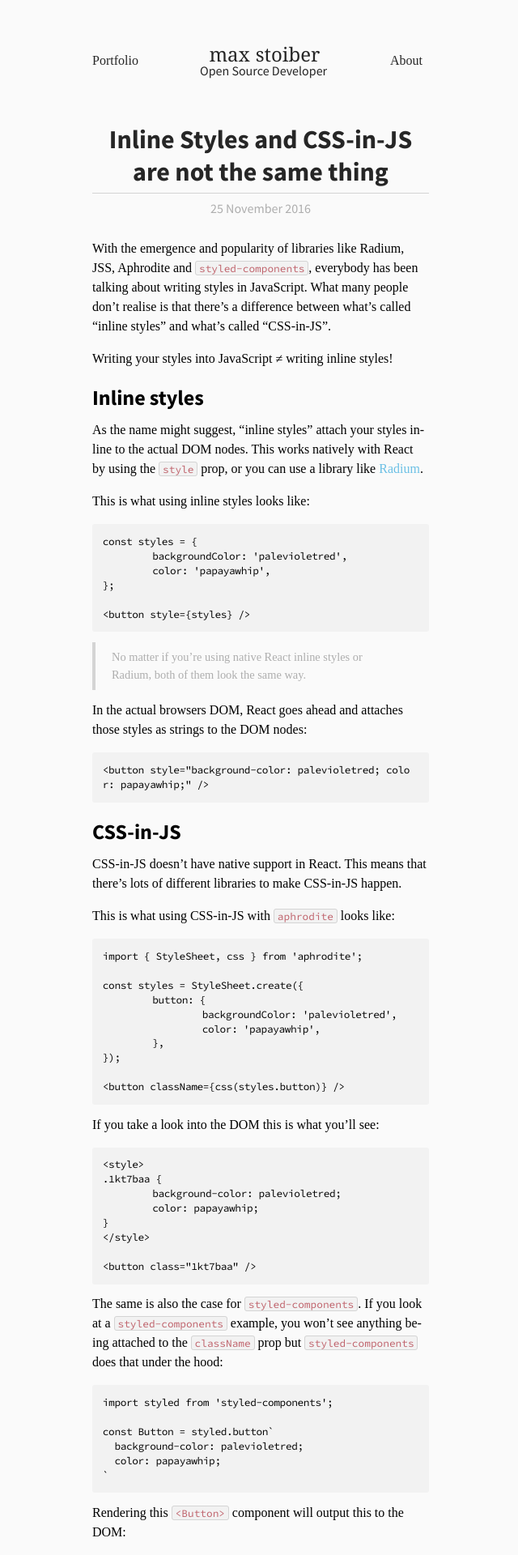
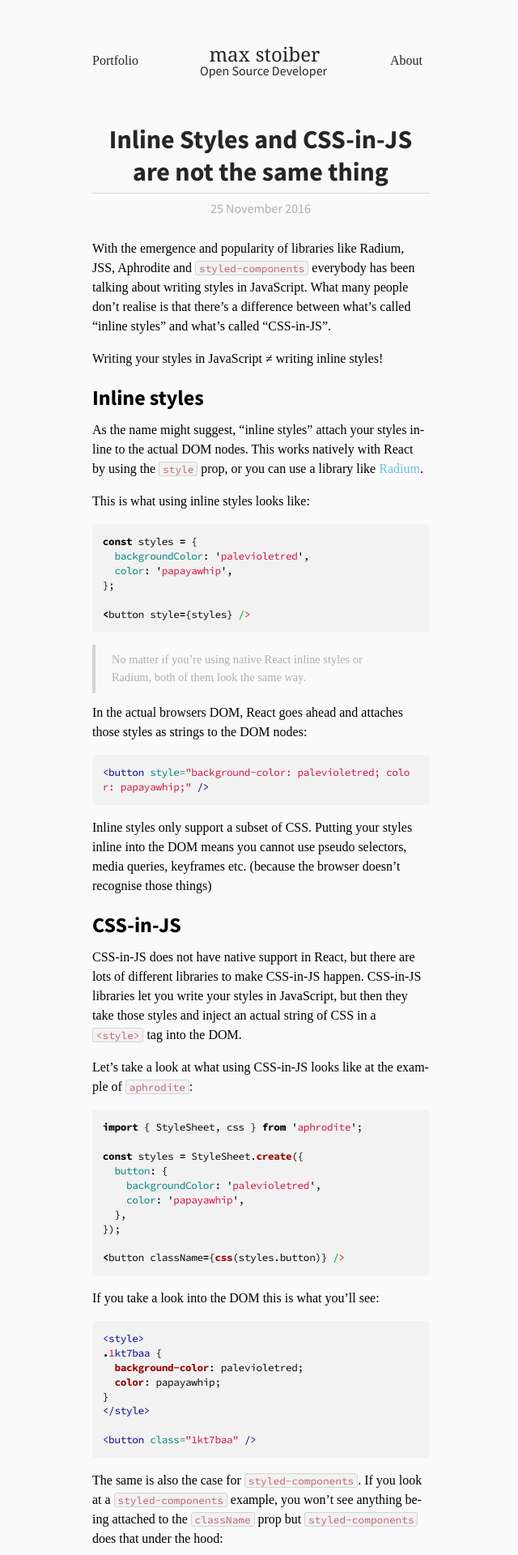
Before and after one commit to mxstbr/mxstbr.github.io, a Jekyll site: the page built from _posts/2016-11-25-inline-styles-vs-css-in-js.md, in a window 1280 px wide. Shown: the top 1920 px of the page at 81% size, without its empty margins (318-958 px from the left). Built offline with Jekyll 4.4.1, drawn with Linux system fonts in a browser that asks for light colours; some web fonts are replaced; some of the changed text lies outside the part shown.

Commit message:
Finish inline styles vs css-in-js post

````diff
--- a/_posts/2016-11-25-inline-styles-vs-css-in-js.md
+++ b/_posts/2016-11-25-inline-styles-vs-css-in-js.md
@@ -4,9 +4,9 @@ title: Inline Styles and CSS-in-JS are not the same thing
 tags: styling react inline css-in-js
 ---
 
-With the emergence and popularity of libraries like Radium, JSS, Aphrodite and `styled-components`, everybody has been talking about writing styles in JavaScript. What many people don't realise is that there's a difference between what's called "inline styles" and what's called "CSS-in-JS".
+With the emergence and popularity of libraries like Radium, JSS, Aphrodite and `styled-components` everybody has been talking about writing styles in JavaScript. What many people don't realise is that there's a difference between what's called "inline styles" and what's called "CSS-in-JS".
 
-Writing your styles into JavaScript ≠ writing inline styles!
+Writing your styles in JavaScript ≠ writing inline styles!
 
 ## Inline styles
 
@@ -14,10 +14,10 @@ As the name might suggest, "inline styles" attach your styles inline to the actu
 
 This is what using inline styles looks like:
 
-```JS
+```javascript
 const styles = {
-	backgroundColor: 'palevioletred',
-	color: 'papayawhip',
+  backgroundColor: 'palevioletred',
+  color: 'papayawhip',
 };
 
 <button style={styles} />
@@ -27,24 +27,26 @@ const styles = {
 
 In the actual browsers DOM, React goes ahead and attaches those styles as strings to the DOM nodes:
 
-```HTML
+```html
 <button style="background-color: palevioletred; color: papayawhip;" />
 ```
 
+Inline styles only support a subset of CSS. Putting your styles inline into the DOM means you cannot use pseudo selectors, media queries, keyframes etc. (because the browser doesn't recognise those things)
+
 ## CSS-in-JS
 
-CSS-in-JS doesn't have native support in React. This means that there's lots of different libraries to make CSS-in-JS happen.
+CSS-in-JS does not have native support in React, but there are lots of different libraries to make CSS-in-JS happen. CSS-in-JS libraries let you write your styles in JavaScript, but then they take those styles and inject an actual string of CSS in a `<style>` tag into the DOM.
 
-This is what using CSS-in-JS with [`aphrodite`](https://github.com/khan/aphrodite) looks like:
+Let's take a look at what using CSS-in-JS looks like at the example of [`aphrodite`](https://github.com/khan/aphrodite):
 
-```JS
+```javascript
 import { StyleSheet, css } from 'aphrodite';
 
 const styles = StyleSheet.create({
-	button: {
-		backgroundColor: 'palevioletred',
-		color: 'papayawhip',
-	},
+  button: {
+    backgroundColor: 'palevioletred',
+    color: 'papayawhip',
+  },
 });
 
 <button className={css(styles.button)} />
@@ -52,11 +54,11 @@ const styles = StyleSheet.create({
 
 If you take a look into the DOM this is what you'll see:
 
-```HTML
+```html
 <style>
 .1kt7baa {
-	background-color: palevioletred;
-	color: papayawhip;
+  background-color: palevioletred;
+  color: papayawhip;
 }
 </style>
 
@@ -65,7 +67,7 @@ If you take a look into the DOM this is what you'll see:
 
 The same is also the case for [`styled-components`](https://github.com/styled-components/styled-components). If you look at a `styled-components` example, you won't see anything being attached to the `className` prop but `styled-components` does that under the hood:
 
-```JS
+```javascript
 import styled from 'styled-components';
 
 const Button = styled.button`
@@ -76,7 +78,7 @@ const Button = styled.button`
 
 Rendering this `<Button>` component will output this to the DOM:
 
-```HTML
+```html
 <style>
 .dRUXBm {
   background-color: palevioletred;
@@ -91,10 +93,32 @@ Rendering this `<Button>` component will output this to the DOM:
 
 ## Differences
 
-The biggest difference is that inline styles only support a subset of CSS. Putting your styles inline means you cannot use pseudo selectors, media queries, keyframes etc.
+As mentioned above, the major difference is that inline styles only support a subset of CSS. Using a library like Radium remedies some of that, but not all of it.
 
-Using a library like Radium remedies some of that. Radium wraps your components and adds support for `:hover` and media queries by attaching event handlers. But they cannot alias all CSS features in JavaScript, many pseudo selectors (like `:disabled`, `:before`, `:nth-child`) and styling the `html` and `body` tags aren't supported.
+Radium wraps your components and adds support for `:hover` and media queries to your inline styles by attaching event handlers. Not all CSS features can be aliased with JavaScript event handlers though, many pseudo selectors (like `:disabled`, `:before`, `:nth-child`) aren't possible, styling the `html` and `body` tags isn't supported etc.
 
-With CSS-in-JS, you have all the power of CSS at your fingertips without having to resort to JavaScript events. Since actual CSS is exported, you can use every media query and pseudo selector you can think of. Some libraries (like `jss`, `styled-components`) even add support for neat, non-CSS-native features like nesting!
+With CSS-in-JS, you have all the power of CSS at your fingertips. Since actual CSS is generated, you can use every media query and pseudo selector you can think of. Some libraries (like `jss`, `styled-components`) even add support for neat, non-CSS-native features like nesting!
 
-*In my personal, very biased opinion (I'm a co-creator of `styled-components`), CSS-in-JS is the way to go. CSS-in-JS offers the same benefits as inline styles with none of the downsides.*
+Let's take a look at a more complex example with `styled-components`:
+
+```javascript
+import styled from 'styled-components';
+
+const Box = styled.div`
+  background-color: papayawhip;
+
+  /* Pseudo selectors! */
+  &:after {
+    content: "";
+    display: table;
+    clear: both;
+  }
+
+  /* Media queries! */
+  @media screen and (min-width: 750px) {
+    background-color: seagreen;
+  }
+`;
+```
+
+Instead of calling  this group of libraries that let you write styles in JavaScript "CSS-in-JS" or "Inline Styles" (both of which don't apply to all of those) let's call them what they really are: **"Styles in JavaScript" libraries!**
````
